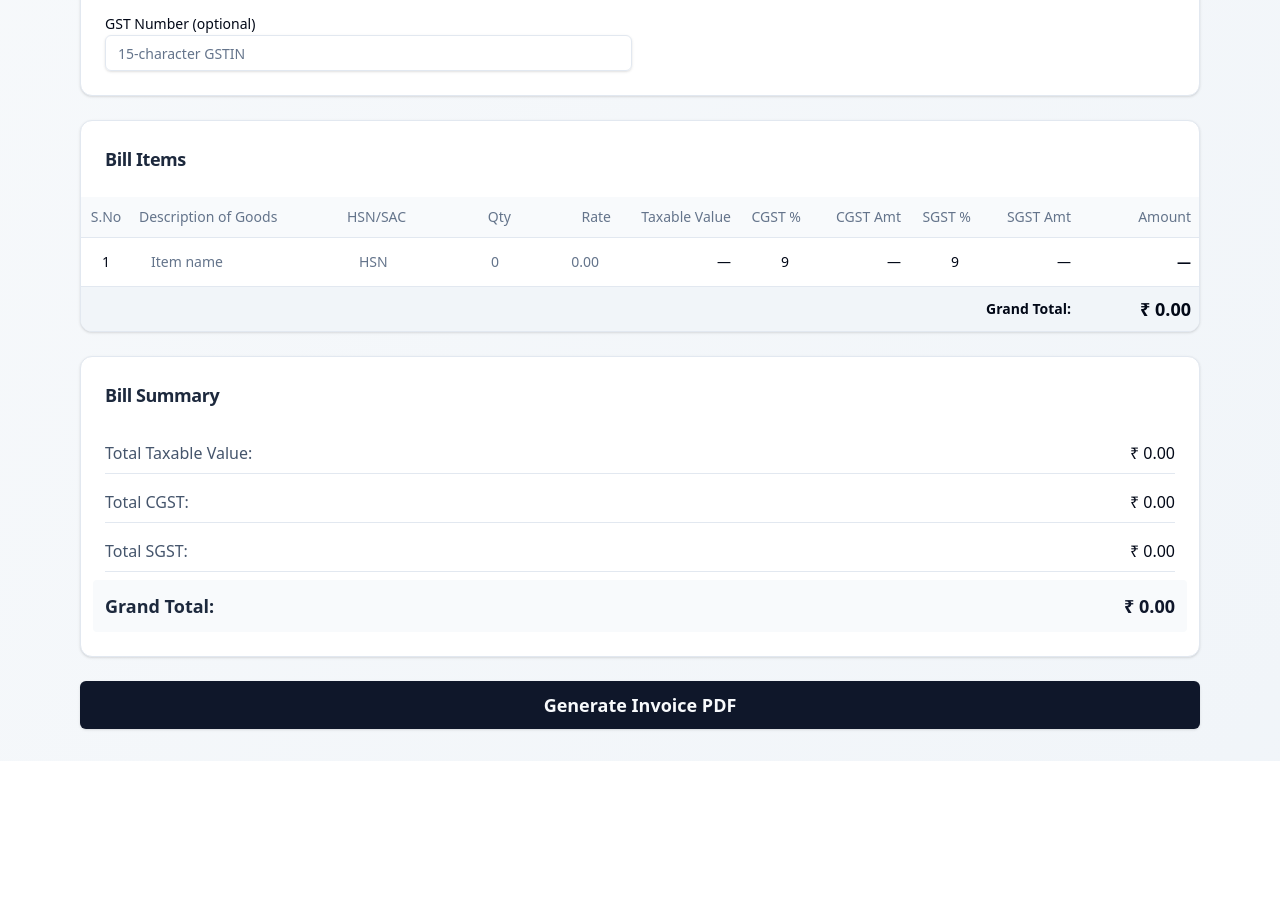
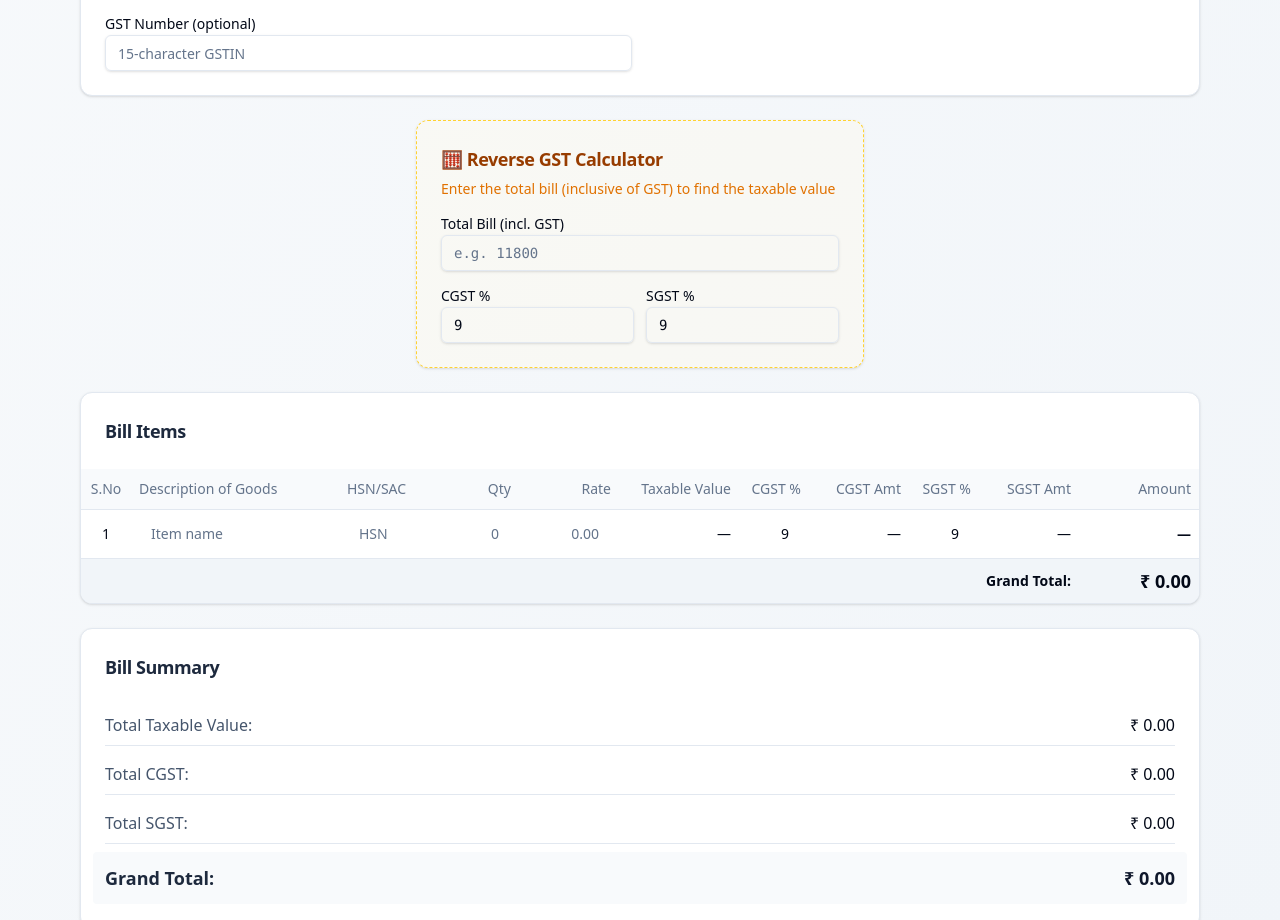
Before and after one commit to antigravity-vibe/singha-roy-enterprise-bill-gen, a React (Vite) app: page / in a window 1280 px wide. Shown: the part 1000-1920 px from the top of the page. Before the commit the page ends 1761 px from the top, so only its background shows below. Built offline with nearby package versions, Linux system fonts and the light colour scheme; what pdfmake would draw is missing.

Commit message:
Added Reverse GST calculator

```diff
--- a/src/App.tsx
+++ b/src/App.tsx
@@ -7,6 +7,7 @@ import { BusinessDetailsForm } from "./components/BusinessDetailsForm";
 import { CustomerDetailsForm, emptyCustomerDetails } from "./components/CustomerDetailsForm";
 import { InvoiceHeader, getTodayDateString } from "./components/InvoiceHeader";
 import { BillTable, createEmptyItem } from "./components/BillTable";
+import { ReverseGstCalculator } from "./components/ReverseGstCalculator";
 import { BillSummary } from "./components/BillSummary";
 import { GeneratePDFButton } from "./components/GeneratePDFButton";
 import type { FieldErrors } from "./lib/pdfGenerator";
@@ -111,6 +112,9 @@ function App() {
                     errors={fieldErrors}
                 />
 
+                {/* Reverse GST Calculator (helper tool) */}
+                <ReverseGstCalculator />
+
                 {/* Bill Items Table */}
                 <BillTable
                     items={items}
--- /dev/null
+++ b/src/components/ReverseGstCalculator.tsx
@@ -0,0 +1,124 @@
+import { useState, useMemo } from "react";
+import { Card, CardContent, CardHeader, CardTitle } from "./ui/card";
+import { Input } from "./ui/input";
+import { Label } from "./ui/label";
+
+/**
+ * Standalone calculator that reverse-calculates the taxable value, CGST amount,
+ * and SGST amount from a total bill amount that is inclusive of GST.
+ *
+ * Formula:
+ *   Taxable Value = Total Bill / (1 + (CGST% + SGST%) / 100)
+ *   CGST Amount   = Taxable Value × CGST% / 100
+ *   SGST Amount   = Taxable Value × SGST% / 100
+ */
+export function ReverseGstCalculator() {
+    const [totalBill, setTotalBill] = useState<string>("");
+    const [cgstPercent, setCgstPercent] = useState<string>("9");
+    const [sgstPercent, setSgstPercent] = useState<string>("9");
+
+    const results = useMemo(() => {
+        const total = parseFloat(totalBill);
+        const cgst = parseFloat(cgstPercent);
+        const sgst = parseFloat(sgstPercent);
+
+        if (isNaN(total) || isNaN(cgst) || isNaN(sgst) || total <= 0) {
+            return null;
+        }
+
+        const totalTaxRate = cgst + sgst;
+        const taxableValue = total / (1 + totalTaxRate / 100);
+        const cgstAmount = taxableValue * (cgst / 100);
+        const sgstAmount = taxableValue * (sgst / 100);
+
+        return { taxableValue, cgstAmount, sgstAmount };
+    }, [totalBill, cgstPercent, sgstPercent]);
+
+    const formatCurrency = (value: number): string => {
+        return value.toLocaleString("en-IN", {
+            minimumFractionDigits: 2,
+            maximumFractionDigits: 2,
+        });
+    };
+
+    return (
+        <Card className="mx-auto mb-6 max-w-md rounded-xl border-dashed border-amber-300 bg-amber-50/40 shadow-sm">
+            <CardHeader className="pb-3">
+                <CardTitle className="text-lg font-semibold text-amber-800">🧮 Reverse GST Calculator</CardTitle>
+                <p className="text-sm text-amber-600">
+                    Enter the total bill (inclusive of GST) to find the taxable value
+                </p>
+            </CardHeader>
+            <CardContent>
+                {/* Inputs */}
+                <div className="space-y-3">
+                    <div>
+                        <Label htmlFor="reverseGstTotal">Total Bill (incl. GST)</Label>
+                        <Input
+                            id="reverseGstTotal"
+                            type="number"
+                            min="0"
+                            step="any"
+                            value={totalBill}
+                            onChange={(e) => setTotalBill(e.target.value)}
+                            placeholder="e.g. 11800"
+                            className="font-mono"
+                        />
+                    </div>
+                    <div className="flex gap-3">
+                        <div className="flex-1">
+                            <Label htmlFor="reverseGstCgst">CGST %</Label>
+                            <Input
+                                id="reverseGstCgst"
+                                type="number"
+                                min="0"
+                                step="any"
+                                value={cgstPercent}
+                                onChange={(e) => setCgstPercent(e.target.value)}
+                                placeholder="9"
+                                className="font-mono"
+                            />
+                        </div>
+                        <div className="flex-1">
+                            <Label htmlFor="reverseGstSgst">SGST %</Label>
+                            <Input
+                                id="reverseGstSgst"
+                                type="number"
+                                min="0"
+                                step="any"
+                                value={sgstPercent}
+                                onChange={(e) => setSgstPercent(e.target.value)}
+                                placeholder="9"
+                                className="font-mono"
+                            />
+                        </div>
+                    </div>
+                </div>
+
+                {/* Results */}
+                {results && (
+                    <div className="mt-4 space-y-0 overflow-hidden rounded-lg border border-amber-200">
+                        <div className="flex justify-between bg-gradient-to-r from-amber-100/80 to-amber-50/60 px-4 py-2.5">
+                            <span className="text-sm font-medium text-amber-900">Taxable Value</span>
+                            <span className="font-mono font-semibold text-amber-900">
+                                ₹ {formatCurrency(results.taxableValue)}
+                            </span>
+                        </div>
+                        <div className="flex justify-between border-t border-amber-100 bg-white/70 px-4 py-2">
+                            <span className="text-sm text-slate-600">CGST ({cgstPercent}%)</span>
+                            <span className="font-mono text-sm font-medium text-slate-700">
+                                ₹ {formatCurrency(results.cgstAmount)}
+                            </span>
+                        </div>
+                        <div className="flex justify-between border-t border-amber-100 bg-white/70 px-4 py-2">
+                            <span className="text-sm text-slate-600">SGST ({sgstPercent}%)</span>
+                            <span className="font-mono text-sm font-medium text-slate-700">
+                                ₹ {formatCurrency(results.sgstAmount)}
+                            </span>
+                        </div>
+                    </div>
+                )}
+            </CardContent>
+        </Card>
+    );
+}
```
